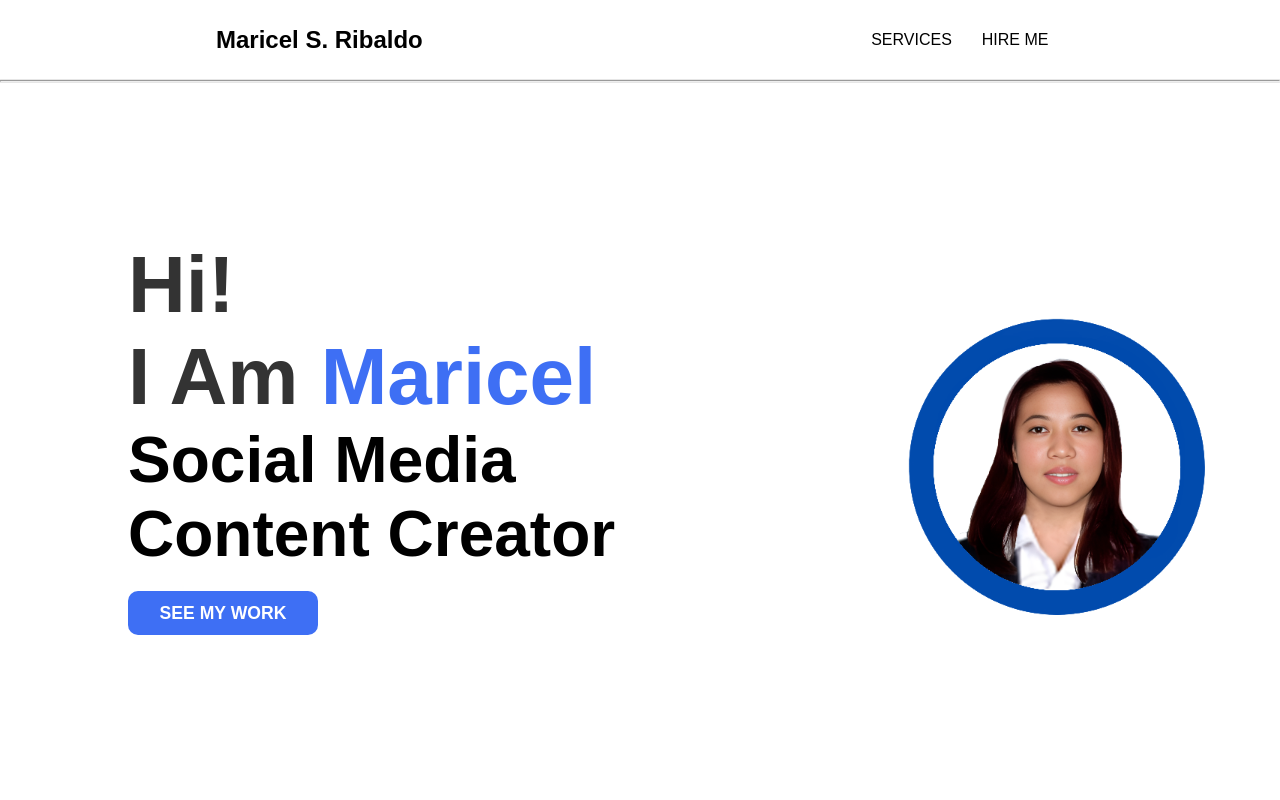
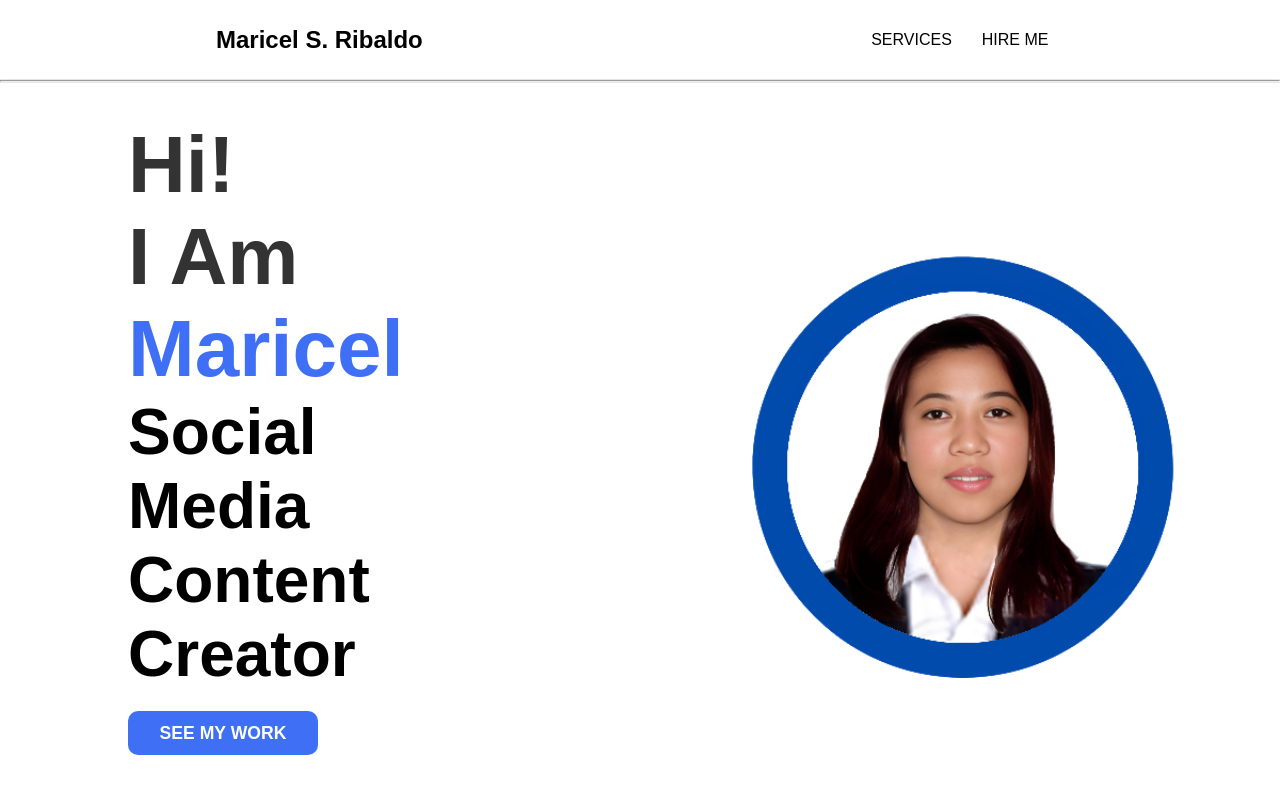
Before and after one commit to icelamari/my-portfolio, a plain HTML site: page index.html in a window 1280 px wide. Shown: the top 800 px of the page. Drawn offline with nearby package versions, Linux system fonts and the light colour scheme.

Commit message:
Update style.css

```diff
--- a/style.css
+++ b/style.css
@@ -178,14 +178,14 @@ section .content {
 
 .images img {
     margin-top: 40px;
-    width: 450px;
+    width: 700px;
 }
 
-.images img:nth-child(2) {
+/* .images img:nth-child(2) {
     position: absolute;
     margin: 8px;
     width: 700px;
-}
+} */
 
 @media (max-width:768px) {
     .nav-container .links .link {
```
